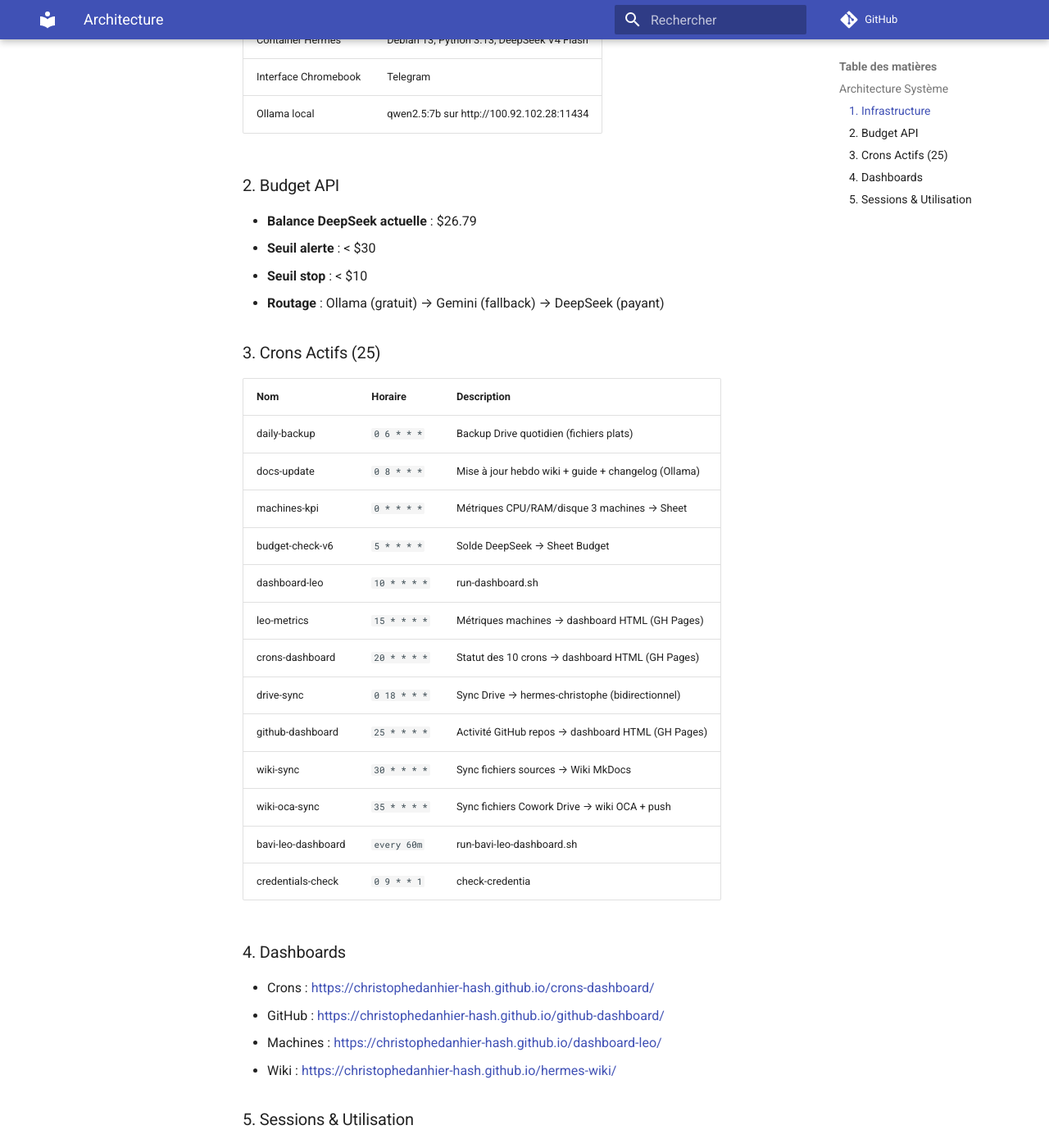
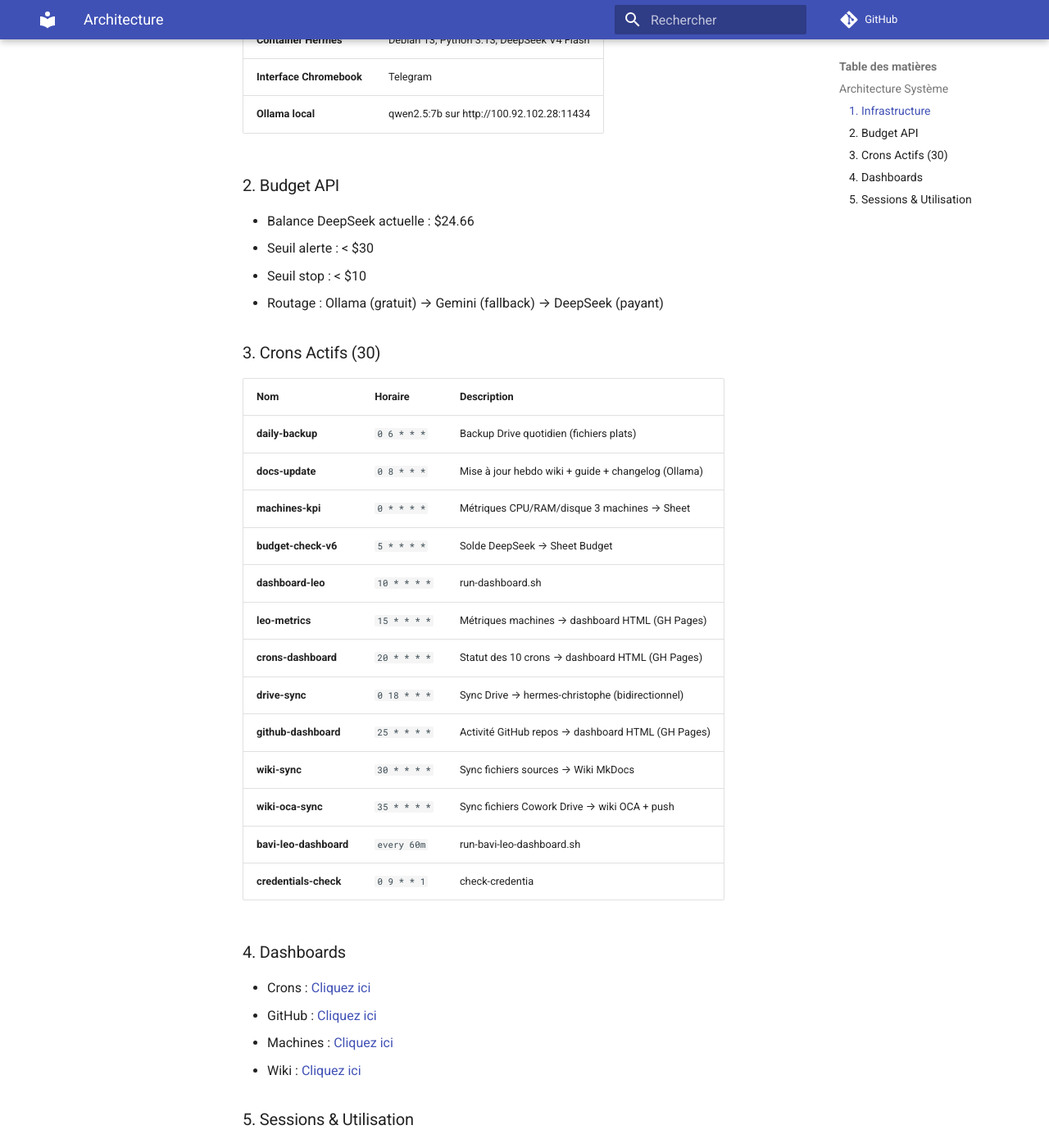
Before and after one commit to christophedanhier-hash/hermes-wiki, an MkDocs documentation site: the page built from docs/hermes/architecture.md, in a window 1280 px wide and 1400 px high, scrolled down 390 px. Shown: the whole window at 82% size. Built offline with MkDocs 1.6.1 and Material for MkDocs 9.7.7, drawn with Linux system fonts in a browser that asks for light colours; comment, search, counter and statistics services are not loaded; some of the changed text lies outside the part shown.

Commit message:
docs: mise à jour hebdomadaire du 23/06/2026

```diff
--- a/docs/hermes/architecture.md
+++ b/docs/hermes/architecture.md
@@ -2,48 +2,48 @@
 
 ### 1. Infrastructure
 
-| **Nom** | **Spécifications** |
+| Élément | Détails |
 | --- | --- |
-| Host LEO | i7-7700K, 22GB RAM, 457GB, Ubuntu 26.04 |
-| Container Hermes | Debian 13, Python 3.13, DeepSeek V4 Flash |
-| Interface Chromebook | Telegram |
-| Ollama local | qwen2.5:7b sur http://100.92.102.28:11434 |
+| **Host LEO** | i7-7700K, 22GB RAM, 457GB, Ubuntu 26.04 |
+| **Container Hermes** | Debian 13, Python 3.13, DeepSeek V4 Flash |
+| **Interface Chromebook** | Telegram |
+| **Ollama local** | qwen2.5:7b sur http://100.92.102.28:11434 |
 
 ### 2. Budget API
 
-- **Balance DeepSeek actuelle** : $26.79
-- **Seuil alerte** : < $30
-- **Seuil stop** : < $10
-- **Routage** : Ollama (gratuit) → Gemini (fallback) → DeepSeek (payant)
+- Balance DeepSeek actuelle : $24.66
+- Seuil alerte : < $30
+- Seuil stop : < $10
+- Routage : Ollama (gratuit) → Gemini (fallback) → DeepSeek (payant)
 
-### 3. Crons Actifs (25)
+### 3. Crons Actifs (30)
 
 | Nom | Horaire | Description |
 | --- | --- | --- |
-| daily-backup | `0 6 * * *` | Backup Drive quotidien (fichiers plats) |
-| docs-update | `0 8 * * *` | Mise à jour hebdo wiki + guide + changelog (Ollama) |
-| machines-kpi | `0 * * * *` | Métriques CPU/RAM/disque 3 machines → Sheet |
-| budget-check-v6 | `5 * * * *` | Solde DeepSeek → Sheet Budget |
-| dashboard-leo | `10 * * * *` | run-dashboard.sh |
-| leo-metrics | `15 * * * *` | Métriques machines → dashboard HTML (GH Pages) |
-| crons-dashboard | `20 * * * *` | Statut des 10 crons → dashboard HTML (GH Pages) |
-| drive-sync | `0 18 * * *` | Sync Drive → hermes-christophe (bidirectionnel) |
-| github-dashboard | `25 * * * *` | Activité GitHub repos → dashboard HTML (GH Pages) |
-| wiki-sync | `30 * * * *` | Sync fichiers sources → Wiki MkDocs |
-| wiki-oca-sync | `35 * * * *` | Sync fichiers Cowork Drive → wiki OCA + push |
-| bavi-leo-dashboard | `every 60m` | run-bavi-leo-dashboard.sh |
-| credentials-check | `0 9 * * 1` | check-credentia |
+| **daily-backup** | `0 6 * * *` | Backup Drive quotidien (fichiers plats) |
+| **docs-update** | `0 8 * * *` | Mise à jour hebdo wiki + guide + changelog (Ollama) |
+| **machines-kpi** | `0 * * * *` | Métriques CPU/RAM/disque 3 machines → Sheet |
+| **budget-check-v6** | `5 * * * *` | Solde DeepSeek → Sheet Budget |
+| **dashboard-leo** | `10 * * * *` | run-dashboard.sh |
+| **leo-metrics** | `15 * * * *` | Métriques machines → dashboard HTML (GH Pages) |
+| **crons-dashboard** | `20 * * * *` | Statut des 10 crons → dashboard HTML (GH Pages) |
+| **drive-sync** | `0 18 * * *` | Sync Drive → hermes-christophe (bidirectionnel) |
+| **github-dashboard** | `25 * * * *` | Activité GitHub repos → dashboard HTML (GH Pages) |
+| **wiki-sync** | `30 * * * *` | Sync fichiers sources → Wiki MkDocs |
+| **wiki-oca-sync** | `35 * * * *` | Sync fichiers Cowork Drive → wiki OCA + push |
+| **bavi-leo-dashboard** | `every 60m` | run-bavi-leo-dashboard.sh |
+| **credentials-check** | `0 9 * * 1` | check-credentia |
 
 ### 4. Dashboards
 
-- Crons : [https://christophedanhier-hash.github.io/crons-dashboard/](https://christophedanhier-hash.github.io/crons-dashboard/)
-- GitHub : [https://christophedanhier-hash.github.io/github-dashboard/](https://christophedanhier-hash.github.io/github-dashboard/)
-- Machines : [https://christophedanhier-hash.github.io/dashboard-leo/](https://christophedanhier-hash.github.io/dashboard-leo/)
-- Wiki : [https://christophedanhier-hash.github.io/hermes-wiki/](https://christophedanhier-hash.github.io/hermes-wiki/)
+- Crons : [Cliquez ici](https://christophedanhier-hash.github.io/crons-dashboard/)
+- GitHub : [Cliquez ici](https://christophedanhier-hash.github.io/github-dashboard/)
+- Machines : [Cliquez ici](https://christophedanhier-hash.github.io/dashboard-leo/)
+- Wiki : [Cliquez ici](https://christophedanhier-hash.github.io/hermes-wiki/)
 
 ### 5. Sessions & Utilisation
 
-- **Total sessions** : 205
-- **Total messages** : 7894
+- **Total sessions** : 265
+- **Total messages** : 9378
 - **Sessions cli** : 3
-- **Sessions telegram** : 94
+- **Sessions telegram** : 105
```
Also changed, not shown: docs/hermes/changelog.md (+7 -7 lines).
